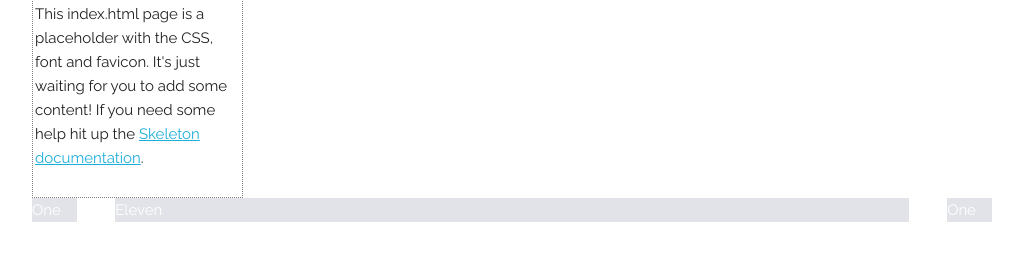
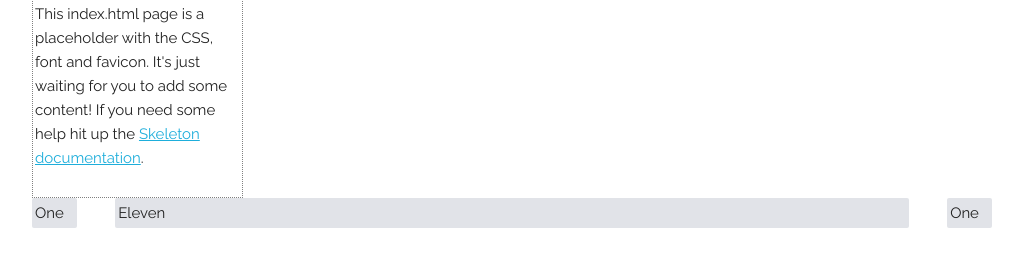
Before and after one commit to BelmontPharmacy/Skeleton-2, a plain HTML site: page index.html in a window 1280 px wide. Shown: the part 302-568 px from the top of the page, without its empty margins (128-1151 px from the left). Drawn offline with Linux system fonts and the light colour scheme.

Commit message:
Update index.html

```diff
--- a/index.html
+++ b/index.html
@@ -39,10 +39,10 @@
       </div>
     </div>
 
-    <div class="row" style="color:white">
-      <div class="one column" style="background:rgb(225, 227, 232)">One</div>
-      <div class="ten columns" style="background:rgb(225, 227, 232)">Eleven</div>
-      <div class="one column" style="background:rgb(225, 227, 232)">One</div>
+    <div class="row">
+      <div class="one column" style="background:rgb(225, 227, 232); border-radius:2px; padding:3px">One</div>
+      <div class="ten columns" style="background:rgb(225, 227, 232); border-radius:2px; padding:3px">Eleven</div>
+      <div class="one column" style="background:rgb(225, 227, 232); border-radius:2px; padding:3px">One</div>
     </div>
 
   </div>
```
